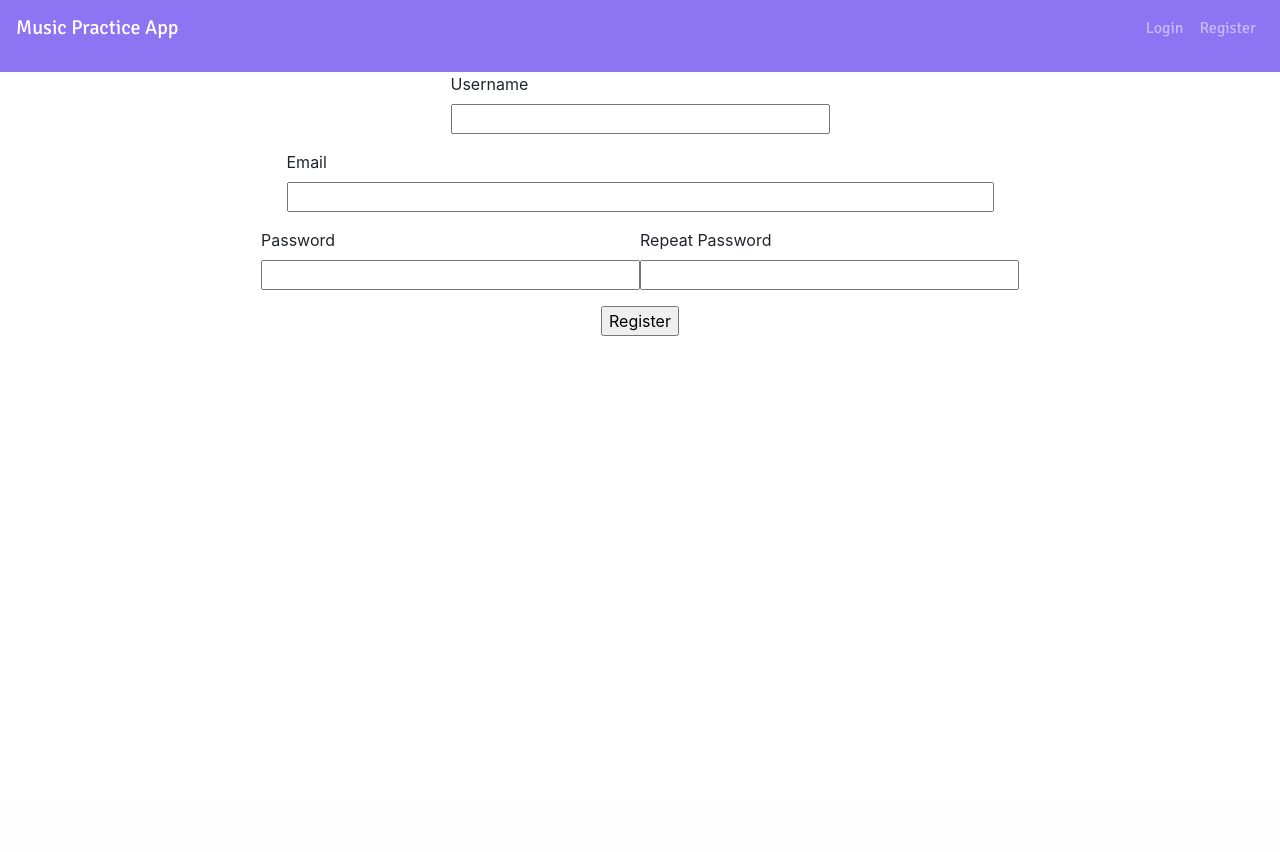
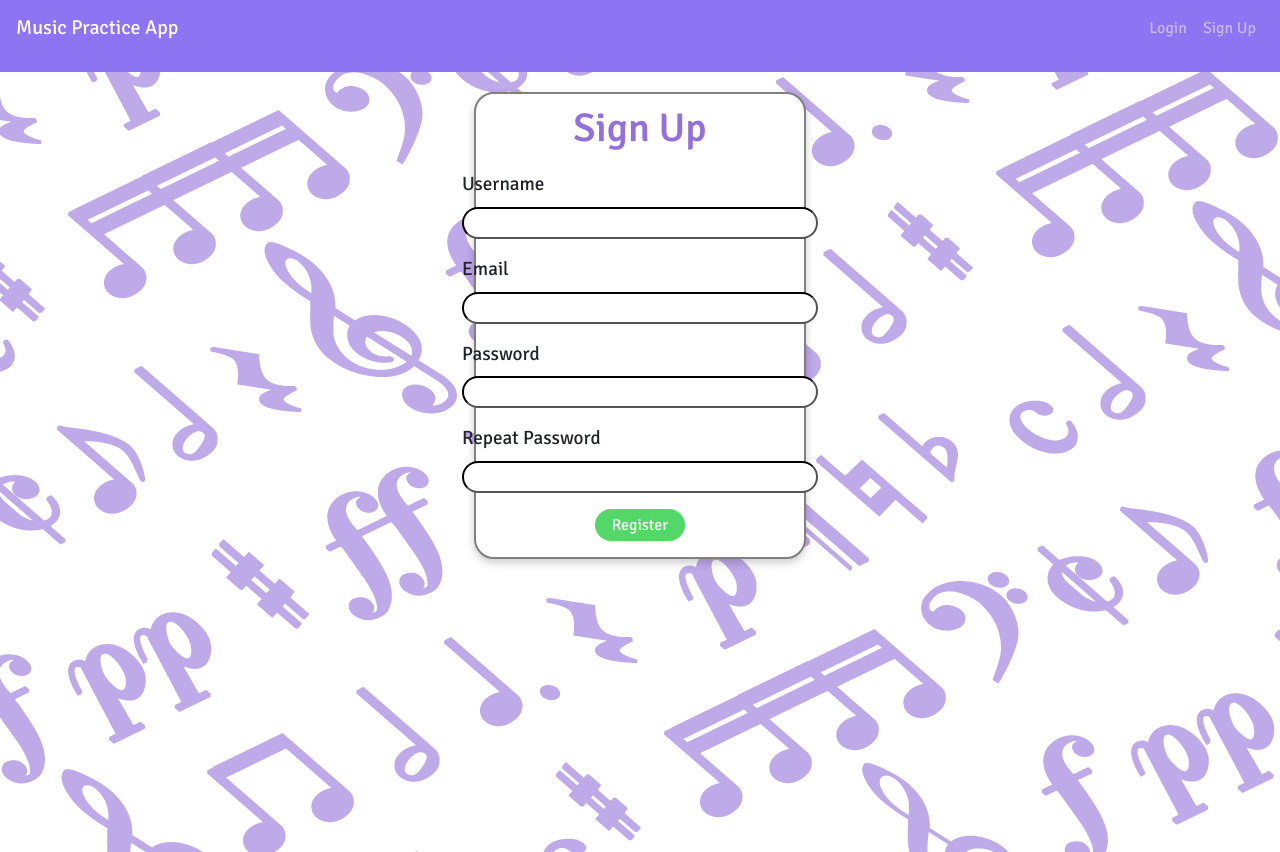
Before and after one commit to bmacs001/MusicPracticeApp, a Flask app: page /register in a window 1280 px wide. Before the commit the page ends 336 px from the top, so only its background shows below. Run offline with Flask 2, Linux system fonts and the light colour scheme; some libraries are stand-ins or nearby versions; some web fonts are replaced.

Commit message:
Aesthetic Tweaks WIP

```diff
--- a/app/routes.py
+++ b/app/routes.py
@@ -36,7 +36,7 @@ def login():
         login_user(user, remember=form.remember_me.data)
         next_page = request.args.get('next')
         if not next_page or url_parse(next_page).netloc != '':
-            next_page = url_for('index')
+            next_page = url_for('practice_home')
         return redirect(next_page)
     return render_template('login.html', title='Sign In', form=form)
 
@@ -99,29 +99,56 @@ def defaultGoals():
 
 @app.route('/practice')
 @login_required
-def practice():
+def practice_home():
     today = date.today()
-    regiments =[]
-    for instrument in current_user.instruments:
-        regimentIn = next((i for i in instrument.regiments if i.date == today), None)
-        if regimentIn is None:
-            regimentIn = Regiment(
-                date=today,
-                goalInMinutes=instrument.defaultGoalInMinutes,
-                instrumentId=instrument.id,
-                timeLeftInSeconds=instrument.defaultGoalInMinutes*60
-            )
-            db.session.add(regimentIn)
-            db.session.commit()
-        regiments.append(regimentIn)
-    return render_template('practice.html', title='Practice', instruments=current_user.instruments,
-                           today=today.strftime('%A, %B %d, %Y'),regiments=regiments)
+    raw_day = today.day
+    months = ['', 'January', 'February', 'March', 'April', 'May', 'June', 'July', 'August', 'September',
+              'October', 'November', 'December']
+    if raw_day == 1:
+        day = '1st'
+    elif raw_day == 2:
+        day = '2nd'
+    elif raw_day == 3:
+        day = '3rd'
+    elif raw_day == 21:
+        day = '21st'
+    elif raw_day == 22:
+        day = '22nd'
+    elif raw_day == 23:
+        day = '23rd'
+    elif raw_day == 31:
+        day = '31st'
+    else:
+        day = str(raw_day) + 'th'
+    return render_template('practiceHome.html', title='Practice', instruments=current_user.instruments,
+                           day=day, month=months[today.month])
+
+
+@app.route('/practice/<instrument>', methods=['GET', 'POST'])
+@login_required
+def practice(instrument):
+    today = date.today()
+    instrumentIn = next((i for i in current_user.instruments if i.label == instrument), None)
+    regimentIn = next((i for i in instrumentIn.regiments if i.date == today), None)
+    if regimentIn is None:
+        regimentIn = Regiment(
+            date=today,
+            goalInMinutes=instrumentIn.defaultGoalInMinutes,
+            instrumentId=instrumentIn.id,
+            timeElapsedInSeconds=0
+        )
+        db.session.add(regimentIn)
+        db.session.commit()
+    return render_template('practice.html', title='Practice', instruments=current_user.instruments, today=today,
+                           instrumentIn=instrumentIn, regimentIn=regimentIn, hour=regimentIn.goalInMinutes//60,
+                           min=regimentIn.goalInMinutes%60)
 
 
 @app.route('/practicedToday', methods=['POST'])
 @login_required
 def recordPractice():
-    Regiment.query().filter_by(id=request.form['regimentId']).first().timeLeftInSeconds = request.form['timeIn']
+    Regiment.query().filter_by(id=request.form['regimentId']).first().timeElapsedInSeconds = \
+        request.form['second'] + request.form['minute']*60 + request.form['hour']*3600
 
 
 @app.route('/account')
@@ -181,7 +208,7 @@ def editRegiment(dateStr, instrument):
                 warmups=form.warmups.data,
                 repertoire=form.repertoire.data,
                 goalInMinutes=form.goalMin.data + form.goalHour.data * 60,
-                timeLeftInSeconds=(form.goalMin.data + form.goalHour.data * 60)*60
+                timeElapsedInSeconds=0
             )
             db.session.add(regimentIn)
         else:
--- a/app/static/css/style.css
+++ b/app/static/css/style.css
@@ -8,10 +8,64 @@ Write two "@import" statements below to add the "Roboto" and "Hepta Slab" fonts
 @import url('https://fonts.googleapis.com/css?family=Roboto&display=swap');
 @import url('https://fonts.googleapis.com/css?family=Hepta+Slab&display=swap');
 
-.text-dkblue{
+.text-mp{
     font-family: 'signika', sans-serif;
     color:mediumpurple;
 }
+
+.form-text-line{
+    border-radius: 100px;
+    padding: 2px 10px;
+    outline: none;
+    border-color: black !important;
+    font-family: 'signika', sans-serif;
+}
+
+.form-box {
+    border-radius: 20px;
+    border-color: gray;
+    border-style: solid;
+    border-width: 2px;
+    width: 26vw;
+    margin: 20px auto;
+}
+
+.pause-button {
+    background-color: #147efb;
+    width: 7vw;
+    color: white;
+    align-items: center;
+    height: 4vh;
+    border-radius: 6vh;
+    justify-content: center;
+    border-style: none;
+    font-size: 2vh
+}
+
+.stop-button {
+    background-color: #ff6666;
+    width: 7vw;
+    color: white;
+    align-items: center;
+    height: 4vh;
+    border-radius: 6vh;
+    justify-content: center;
+    border-style: none;
+    font-size: 2vh
+}
+
+.save-button {
+    background-color: #53d769;
+    width: 7vw;
+    color: white;
+    align-items: center;
+    height: 4vh;
+    border-radius: 6vh;
+    justify-content: center;
+    border-style: none;
+    font-size: 2vh
+}
+
 
 .bg-blue{
     background-color: #78C3FB
@@ -93,3 +147,28 @@ html, body{
   border: 0;
   color: #fff;
 }
+
+#start-practicing {
+    width: 100%;
+    height: 18vw;
+    color: white;
+    background-color: mediumpurple;
+    border-width: 4px;
+    border-color: gray;
+    border-style: solid;
+    border-radius: 100%;
+    text-align: center;
+    vertical-align: center;
+    justify-self: center;
+    margin-left: auto;
+    margin-right: auto;
+    margin-top: 8vh;
+}
+
+.background-splash {
+    background-color: white;
+    background-image: url("../splash.png");
+    height: 100%;
+    margin-top: -20px;
+    padding-top: 20px;
+}
--- a/app/templates/base.html
+++ b/app/templates/base.html
@@ -25,10 +25,10 @@
             <ul class="navbar-nav">
 {% if not current_user.is_anonymous %}
                 <li class="nav-item">
-                    <a class="nav-link" href="/calendar">Calendar</a>
+                    <a class="nav-link text" href="/calendar">Calendar</a>
                 </li>
                 <li class="nav-item">
-                    <a class="nav-link" href="/practice">Practice</a>
+                    <a class="nav-link text" href="/practice">Practice</a>
                 </li>
 {% endif %}
             </ul>
@@ -38,7 +38,7 @@
                     <a class="nav-link text" href="/login">Login</a>
                 </li>
     <li class="nav-item">
-                    <a class="nav-link text" href="/register">Register</a>
+                    <a class="nav-link text" href="/register">Sign Up</a>
                 </li>
 {% else %}
                 <li class="nav-item mt-2" style="font-family: signika, sans-serif">{{ current_user.username }}</li>
--- a/app/templates/register.html
+++ b/app/templates/register.html
@@ -1,12 +1,17 @@
 {% extends "base.html" %}
 
 {% block content %}
+    <div class="background-splash">
     <form action="" method="post">
         {{ form.hidden_tag() }}
-     <div class="row justify-content-center">
+        <div class="form-box card">
+            <div class="row justify-content-center" style="margin-top: 10px">
+                <h1 class="text-mp">Sign Up</h1>
+            </div>
+            <div class="row justify-content-center" style="margin-top: 10px">
                 <p>
-             {{ form.username.label }}<br>
-            {{ form.username(size=32) }}<br>
+                    {{ form.username.label(class="text", style="font-size: 1.5vw") }}<br>
+                    {{ form.username(size=32, class="form-text-line") }}<br>
                     {% for error in form.username.errors %}
                         <span style="color: #ff0000;">[{{ error }}]</span>
                     {% endfor %}
@@ -14,8 +19,8 @@
             </div>
             <div class="row justify-content-center">
                 <p>
-            {{ form.email.label }}<br>
-            {{ form.email(size=64) }}<br>
+                    {{ form.email.label(class="text", style="font-size: 1.5vw") }}<br>
+                    {{ form.email(size=32, class="form-text-line") }}<br>
                     {% for error in form.email.errors %}
                         <span style="color: red;">[{{ error }}]</span>
                     {% endfor %}
@@ -23,22 +28,26 @@
             </div>
             <div class="row justify-content-center">
                 <p>
-            {{ form.password.label }}<br>
-            {{ form.password(size=32) }}<br>
+                    {{ form.password.label(class="text", style="font-size: 1.5vw") }}<br>
+                    {{ form.password(size=32, class="form-text-line") }}<br>
                     {% for error in form.password.errors %}
                         <span style="color: red;">[{{ error }}]</span>
                     {% endfor %}
                 </p>
+            </div>
+            <div class="row justify-content-center">
                 <p>
-            {{ form.password2.label }}<br>
-            {{ form.password2(size=32) }}<br>
+                    {{ form.password2.label(class="text", style="font-size: 1.5vw") }}<br>
+                    {{ form.password2(size=32, class="form-text-line") }}<br>
                     {% for error in form.password2.errors %}
                         <span style="color: red;">[{{ error }}]</span>
                     {% endfor %}
                 </p>
             </div>
             <div class="row justify-content-center">
-        <p>{{ form.submit() }}</p>
+                <p>{{ form.submit(class="save-button text") }}</p>
+            </div>
+        </div>
         </div>
     </form>
 {% endblock %}
```
Also changed, not shown: app/static/stopwatch.js (added, +72 -0 lines), app/templates/index.html (+3 -49 lines), app/templates/login.html (+16 -9 lines), app/templates/practiceHome.html (added, +42 -0 lines), app.db, app/static/splash.png (added). Lines whose indentation alone changed are shown as unchanged.
